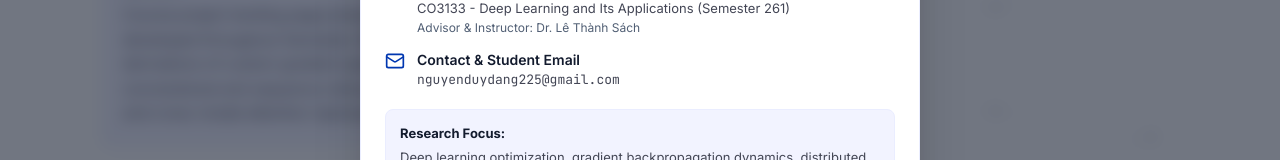
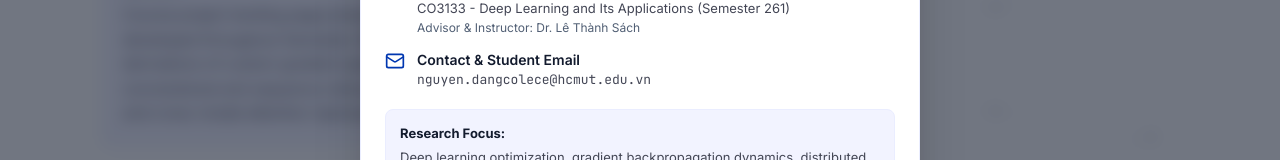
Before and after one commit to nguyendangcole/deeplearning-assignment, a React (Vite) app: page / in a window 1280 px wide. Both pictures are taken after a click on the button "Student Profile: Đặng Duy Nguyên". Shown: the part 374-534 px from the top of the page. Built offline with nearby package versions, Linux system fonts and the light colour scheme.

Commit message:
ci: add GitHub Actions Pages deployment workflow and set vite base path

```diff
--- a/src/components/AuthorProfileModal.tsx
+++ b/src/components/AuthorProfileModal.tsx
@@ -77,7 +77,7 @@ export default function AuthorProfileModal({ isOpen, onClose }: AuthorProfileMod
               <div>
                 <span className="text-[#131b2e] font-semibold block">Contact &amp; Student Email</span>
                 <p className="text-[#434655] text-[13px] font-mono">
-                  nguyenduydang225@gmail.com
+                 nguyen.dangcolece@hcmut.edu.vn
                 </p>
               </div>
             </div>
--- a/vite.config.ts
+++ b/vite.config.ts
@@ -66,6 +66,7 @@ function aistudioMediaPlugin(): Plugin {
 
 export default defineConfig(() => {
   return {
+    base: '/deeplearning-assignment/',
     plugins: [react(), tailwindcss(), aistudioMediaPlugin()],
     resolve: {
       alias: {
```
